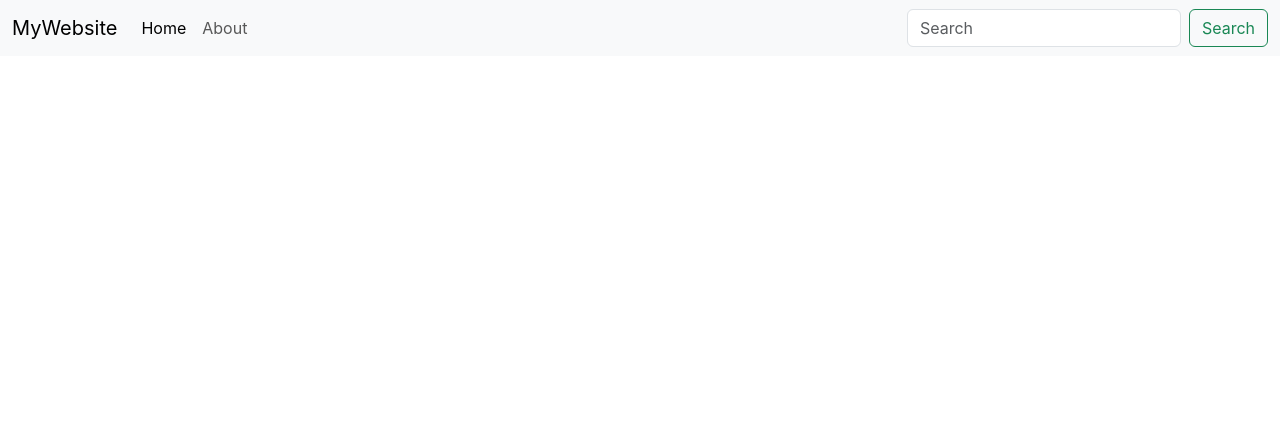
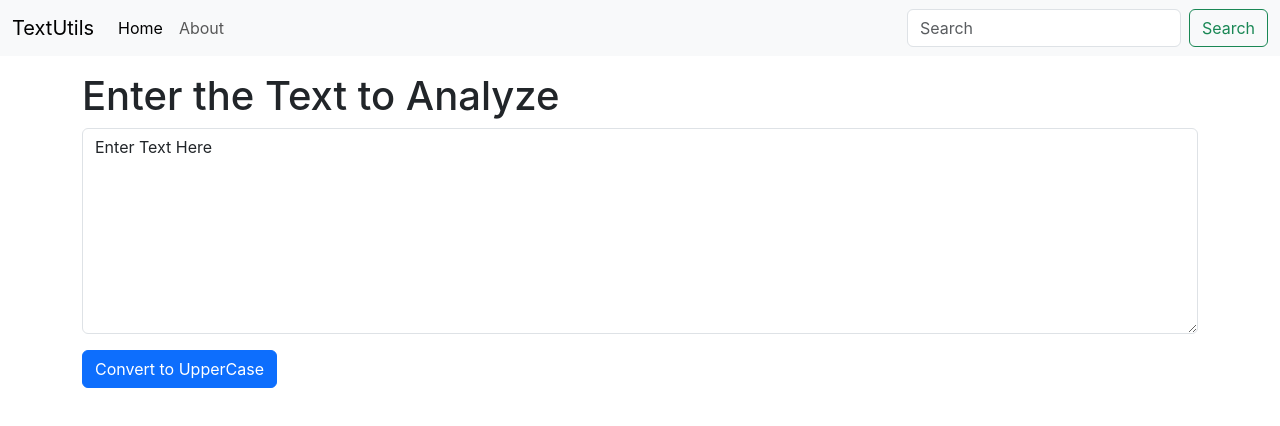
Before and after one commit to SkepticDude/Learning, a React (Create React App) app in the folder javascript/reactjs/textutils/: page / in a window 1280 px wide. Shown: the top 426 px of the page. Built offline with nearby package versions, Linux system fonts and the light colour scheme.

Commit message:
added textform

```diff
--- a/javascript/reactjs/textutils/src/App.js
+++ b/javascript/reactjs/textutils/src/App.js
@@ -1,10 +1,15 @@
 import './App.css';
 import Navbar from './components/Navbar';
+import TextForm from './components/TextForm';
 
 function App() {
   return (
     <>
-      <Navbar title="MyWebsite"/>
+      <Navbar title="TextUtils"/>
+
+      <div className='container my-3'>
+        <TextForm heading='Enter the Text to Analyze'/>
+      </div>
     </>
   );
 }
--- /dev/null
+++ b/javascript/reactjs/textutils/src/components/TextForm.js
@@ -0,0 +1,21 @@
+import React, {useState} from 'react'
+
+export default function TextForm(props) {
+    const handleUpClick=()=>{
+        setText(text.toUpperCase());
+    }
+    const handleOnChange = (event) => {
+        setText(event.target.value);
+    }
+
+    const [text, setText] = useState('Enter Text Here');
+    return (
+        <div>
+            <h1>{props.heading}</h1>
+            <div className="mb-3">
+                <textarea className="form-control" value={text} onChange={handleOnChange} id="myBox" rows="8"></textarea>
+            </div>
+            <button className="btn btn-primary" onClick={handleUpClick}>Convert to UpperCase</button>
+        </div>
+    )
+}
```
